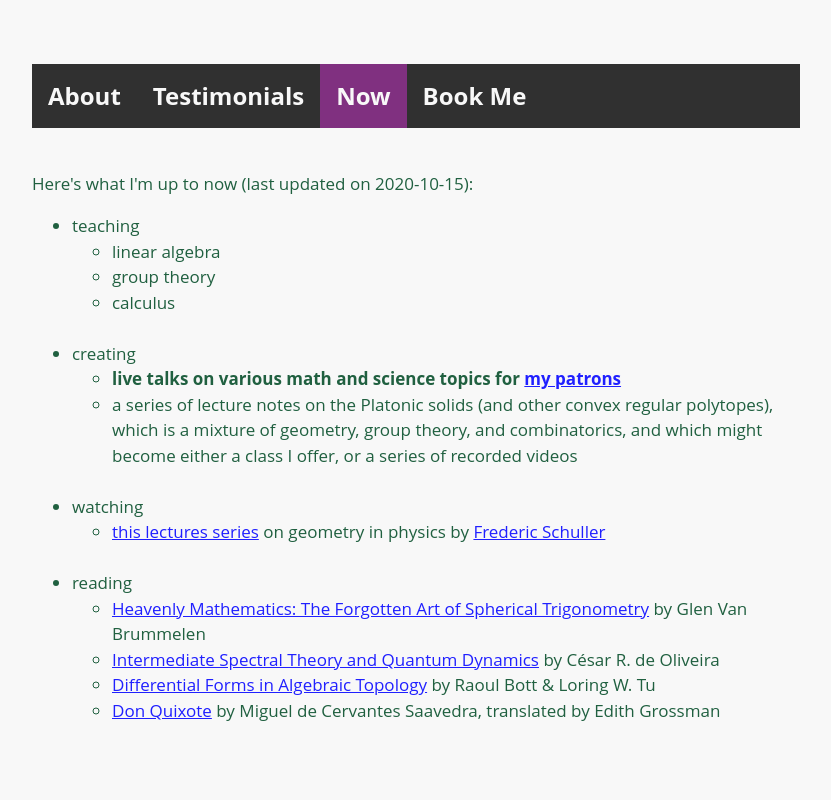
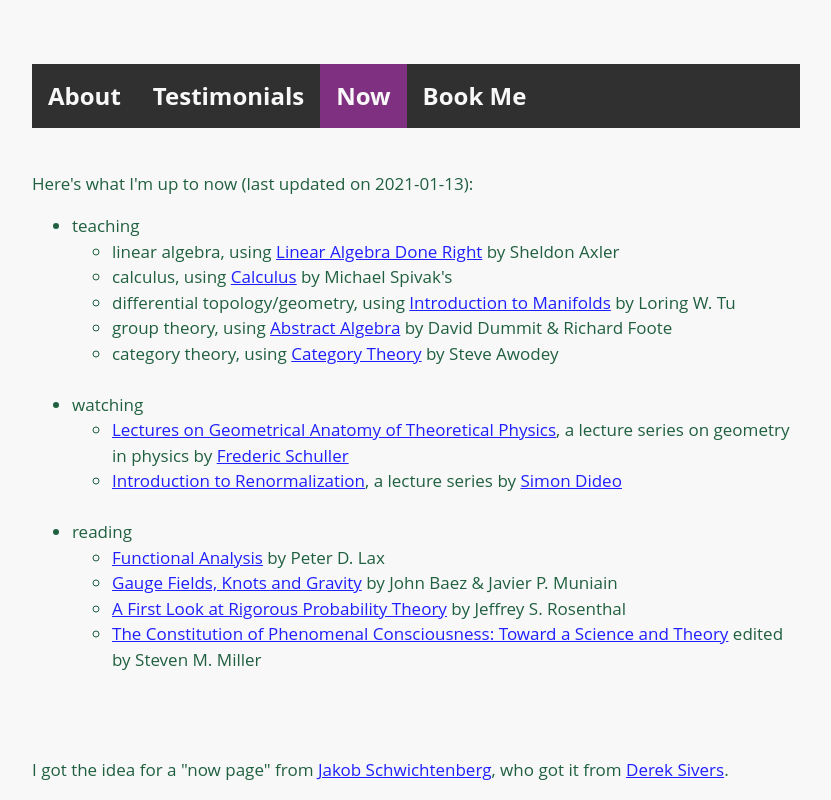
Before and after one commit to mark-moon/mark-moon.github.io, a plain HTML site: page now.html in a window 1280 px wide. Shown: the top 800 px of the page, without its empty margins (224-1055 px from the left). Drawn offline with Linux system fonts and the light colour scheme.

Commit message:
added Tutoring to title, updated Now page

```diff
--- a/now.html
+++ b/now.html
@@ -22,7 +22,7 @@
 
         <link rel="icon" href="img/logo.png">
 
-        <title>Mark Moon</title>
+        <title>Mark Moon Tutoring</title>
 
         <style>
 
@@ -72,36 +72,32 @@
         <br>
 
 
-        <p>Here's what I'm up to now (last updated on 2020-10-15):</p>
+        <p>Here's what I'm up to now (last updated on 2021-01-13):</p>
 
         <ul>
 
             <li>teaching<ul>
-                <li>linear algebra</li>
-                <li>group theory</li>
-                <li>calculus</li>
-            </ul></li>
-
-        <br>
-
-            <li>creating<ul>
-                <li><strong>live talks on various math and science topics for <a href="https://www.patreon.com/mark_moon">my patrons</a></strong></li>
-                <li>a series of lecture notes on the Platonic solids (and other convex regular polytopes), which is a mixture of geometry, group theory, and combinatorics, and which might become either a class I offer, or a series of recorded videos</li>
+                <li>linear algebra, using <a href="https://www.goodreads.com/book/show/24848812-linear-algebra-done-right">Linear Algebra Done Right</a> by Sheldon Axler</li>
+                <li>calculus, using <a href="https://www.goodreads.com/book/show/4426208-calculus">Calculus</a> by Michael Spivak's</li>
+                <li>differential topology/geometry, using <a href="https://www.goodreads.com/book/show/10588121-an-introduction-to-manifolds">Introduction to Manifolds</a> by Loring W. Tu</li>
+                <li>group theory, using <a href="https://www.goodreads.com/book/show/264543.Abstract_Algebra">Abstract Algebra</a> by David Dummit & Richard Foote</li>
+                <li>category theory, using <a href="https://www.goodreads.com/book/show/9979394-category-theory">Category Theory</a> by Steve Awodey</li>
             </ul></li>
 
         <br>
 
             <li>watching<ul>
-                <li><a href="https://www.youtube.com/playlist?list=PLPH7f_7ZlzxTi6kS4vCmv4ZKm9u8g5yic">this lectures series</a> on geometry in physics by <a href="https://people.utwente.nl/f.p.schuller">Frederic Schuller</a></li>
+                <li><a href="https://www.youtube.com/playlist?list=PLPH7f_7ZlzxTi6kS4vCmv4ZKm9u8g5yic">Lectures on Geometrical Anatomy of Theoretical Physics</a>, a lecture series on geometry in physics by <a href="https://people.utwente.nl/f.p.schuller">Frederic Schuller</a></li>
+                <li><a href="https://www.youtube.com/playlist?list=PLF0b3ThojznTzAA7bfLWh4RKzRrwNF4L0">Introduction to Renormalization</a>, a lecture series by <a href="https://www.cmu.edu/dietrich/sds/people/faculty/simon-dedeo.html">Simon Dideo</a></li>
             </ul></li>
 
         <br>
 
             <li>reading<ul>
-                <li><a href="https://www.goodreads.com/book/show/14891833-heavenly-mathematics">Heavenly Mathematics: The Forgotten Art of Spherical Trigonometry</a> by Glen Van Brummelen</li>
-                <li><a href="https://www.goodreads.com/book/show/5379378-intermediate-spectral-theory-and-quantum-dynamics">Intermediate Spectral Theory and Quantum Dynamics</a> by César R. de Oliveira</li>
-                <li><a href="https://www.goodreads.com/book/show/1246831.Differential_Forms_in_Algebraic_Topology">Differential Forms in Algebraic Topology</a> by Raoul Bott & Loring W. Tu</li>
-                <li><a href="https://www.goodreads.com/book/show/3835.Don_Quixote">Don Quixote</a> by Miguel de Cervantes Saavedra, translated by Edith Grossman</li>
+                <li><a href="https://www.goodreads.com/book/show/932591.Functional_Analysis">Functional Analysis</a> by Peter D. Lax</li>
+                <li><a href="https://www.goodreads.com/book/show/1258654.Gauge_Fields_Knots_and_Gravity">Gauge Fields, Knots and Gravity</a> by John Baez & Javier P. Muniain</li>
+                <li><a href="https://www.goodreads.com/book/show/746147.A_First_Look_at_Rigorous_Probability_Theory">A First Look at Rigorous Probability Theory</a> by Jeffrey S. Rosenthal</li>
+                <li><a href="https://www.goodreads.com/book/show/25675507-the-constitution-of-phenomenal-consciousness">The Constitution of Phenomenal Consciousness: Toward a Science and Theory</a> edited by Steven M. Miller</li>
             </ul></li>
 
         </ul>
```
Also changed, not shown: booking.html (+1 -1 lines), index.html (+3 -1 lines), testimonials.html (+1 -1 lines), 2 other files.
